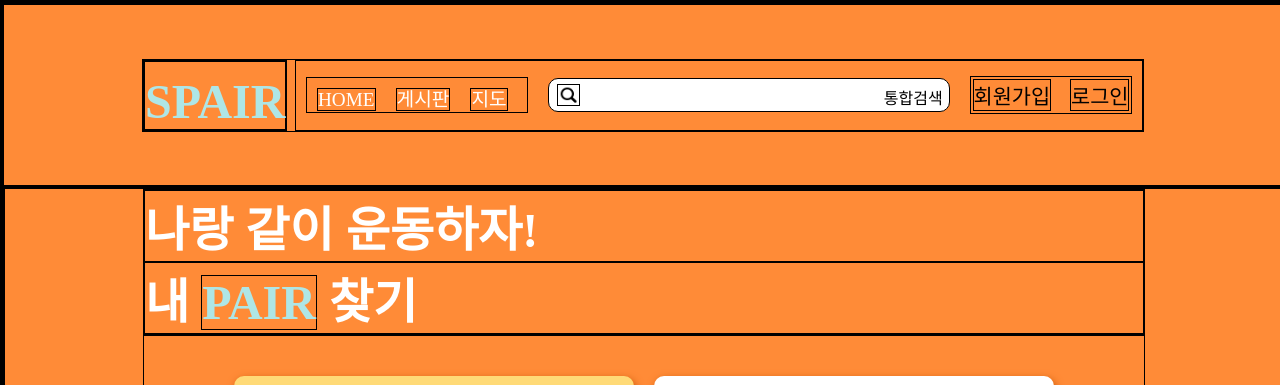
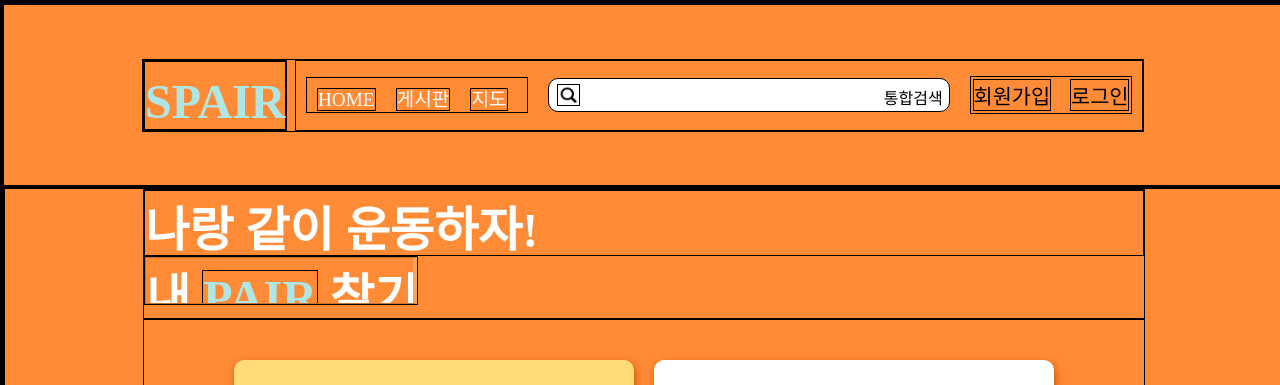
Before and after one commit to seoh77/Spair, a Vue app in the folder front/spair-project/: page / in a window 1280 px wide. Shown: the top 385 px of the page. Built offline with nearby package versions, Linux system fonts and the light colour scheme; no server answers; a web font is replaced by a local one; what vue3-kakao-maps would draw is missing.

Commit message:
:lipstick: Design: 인트로 소개글 타이핑 효과 CSS 추가

```diff
--- a/front/spair-project/src/components/home/Intro.vue
+++ b/front/spair-project/src/components/home/Intro.vue
@@ -2,7 +2,9 @@
     <div id="intro-container">
         <div id="h1">
             <h1>나랑 같이 운동하자!</h1>
-            <h1>내 <span>PAIR</span> 찾기</h1>
+            <div>
+                <h1 id="typing">내 <span>PAIR</span> 찾기</h1>
+            </div>
         </div>
         <div id="shortcut">
             <!--  바로가기 컴포넌트 추가 후 클릭 이벤트 수정 및 추가 예정-->
@@ -19,8 +21,10 @@
 
 <script setup>
 import { useRouter } from 'vue-router';
+import { onMounted, onUnmounted } from 'vue';
 const router = useRouter()
 
+// 우리동네 헬스장/필라테스 바로가기 기능
 const gym = function(){
     // 쿼리를 담아서 boardList로
     router.push({ name: 'boardList', query: { exerciseType: 'PT'}})
@@ -29,12 +33,38 @@ const pilates = function(){
     // 쿼리를 담아서 boardList로
     router.push({ name: 'boardList', query: { exerciseType: '필라테스'}})
 }
+
+
+// 타이핑 애니메이션 기능
+const typingDuration = 4000 // 타이핑 애니메이션 지속 시간 (ms)
+const intervalDuration = 3000 // 애니메이션 주기 (ms)
+let interval = null
+
+const restart = () => {
+  const typingElement = document.getElementById('typing')
+  if (typingElement) {
+    typingElement.style.animation = 'none'
+    typingElement.offsetHeight
+    typingElement.style.animation = null
+  }
+}
+
+onMounted(() => {
+  interval = setInterval(restart, typingDuration + intervalDuration)
+})
+
+onUnmounted(() => {
+  if (interval) {
+    clearInterval(interval);
+  }
+})
+
+
 </script>
 
 <style scoped>
     #intro-container {
         width: 100%;
-        /* height: 200px;  */
         background-color: var(--primary-color);
         display:flex;
         flex-direction: column;
@@ -49,12 +79,37 @@ const pilates = function(){
         min-width: 1000px;
         display: flex;
         flex-direction: column;
+        height: 8rem;
     }
 
     h1 {
         margin: 0;
         color: #FFFFFF;
         font-size: 3rem;
+        height: 4rem;
+    }
+
+    #h1 div {
+        display: flex;
+        width: 17rem;
+    }
+
+    #typing {
+        overflow: hidden;
+        border-right: 0.3rem solid #FFFFFF;
+        width: 0;
+        height: 2.8rem;
+        white-space: nowrap;
+        animation: typing 1.3s steps(20, end) forwards, blink 0.8s infinite;
+    }
+
+    @keyframes typing {
+        from { width: 0 }
+        to { width: 100% }
+    }
+
+    @keyframes blink {
+        50% { border-color: transparent; }
     }
 
     span {
```
